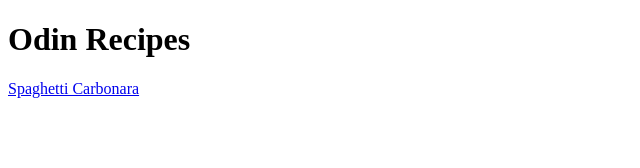
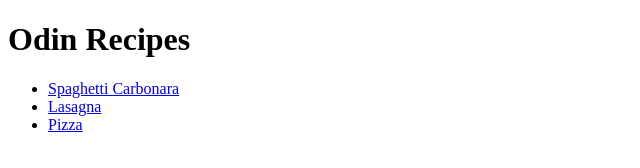
Before and after one commit to Steve03K/odin-recipes, a plain HTML site: page index.html in a window 1280 px wide. Shown: the whole page, without its empty margins (0-640 px from the left). Drawn offline with Linux system fonts and the light colour scheme.

Commit message:
Add new unordered list with all the ingredients in index.html

```diff
--- a/index.html
+++ b/index.html
@@ -1,13 +1,17 @@
 <!DOCTYPE html>
 
-<html>
+<html lang="en">
   <head>
     <meta charset="utf-8">
     <title>Odin Recipes</title>
   </head>
   <body>
     <h1>Odin Recipes </h1>
+    <ul>
+        <li><a href="./recipes/Carbonara.html">Spaghetti Carbonara</a></li>
+        <li><a href="./recipes/Lasagna.html">Lasagna</a></li>
+        <li><a href="./recipes/Pizza.html">Pizza</a></li>
+    </ul>
 
-    <a href="./recipes/Carbonara.html">Spaghetti Carbonara</a>
   </body>
 </html>
```
